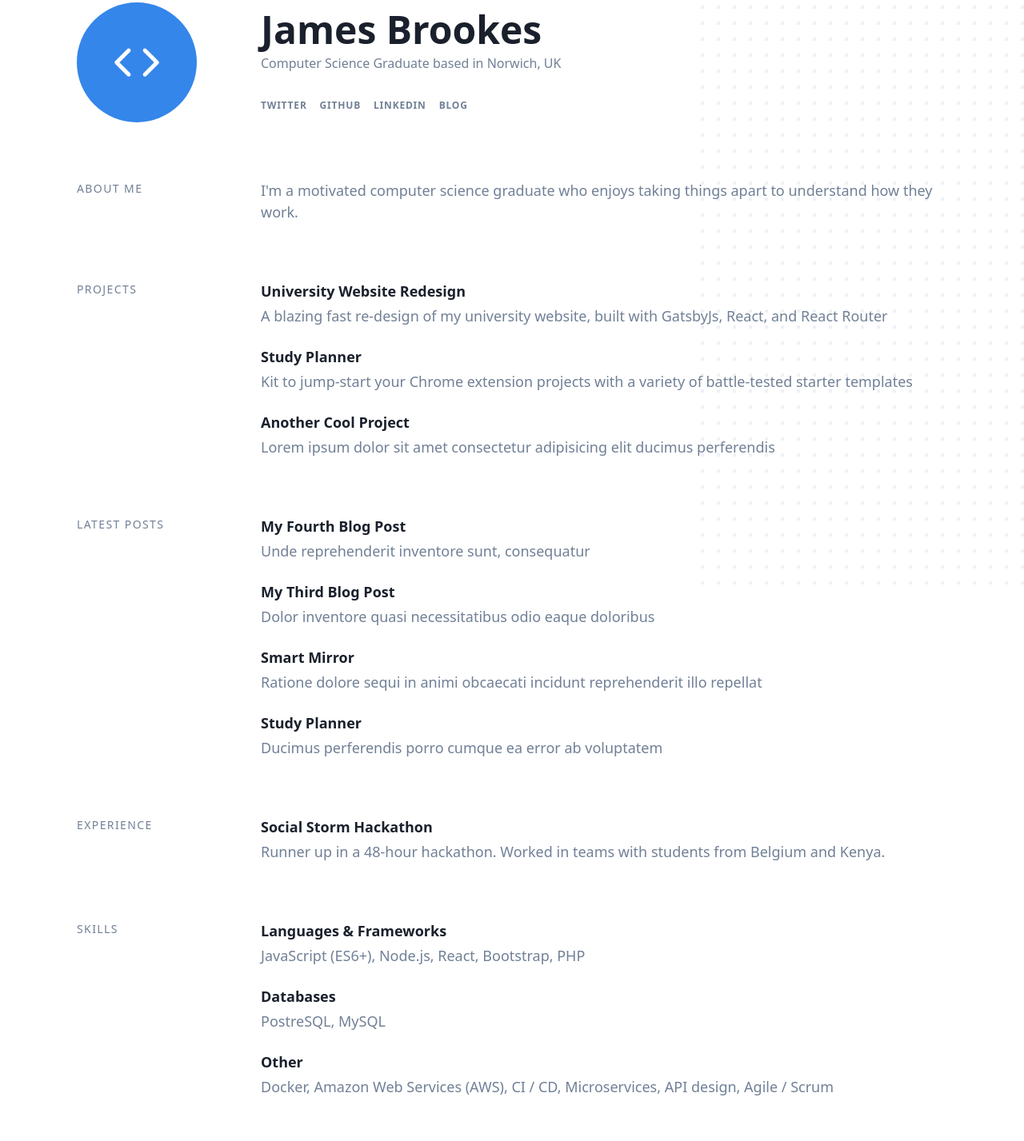
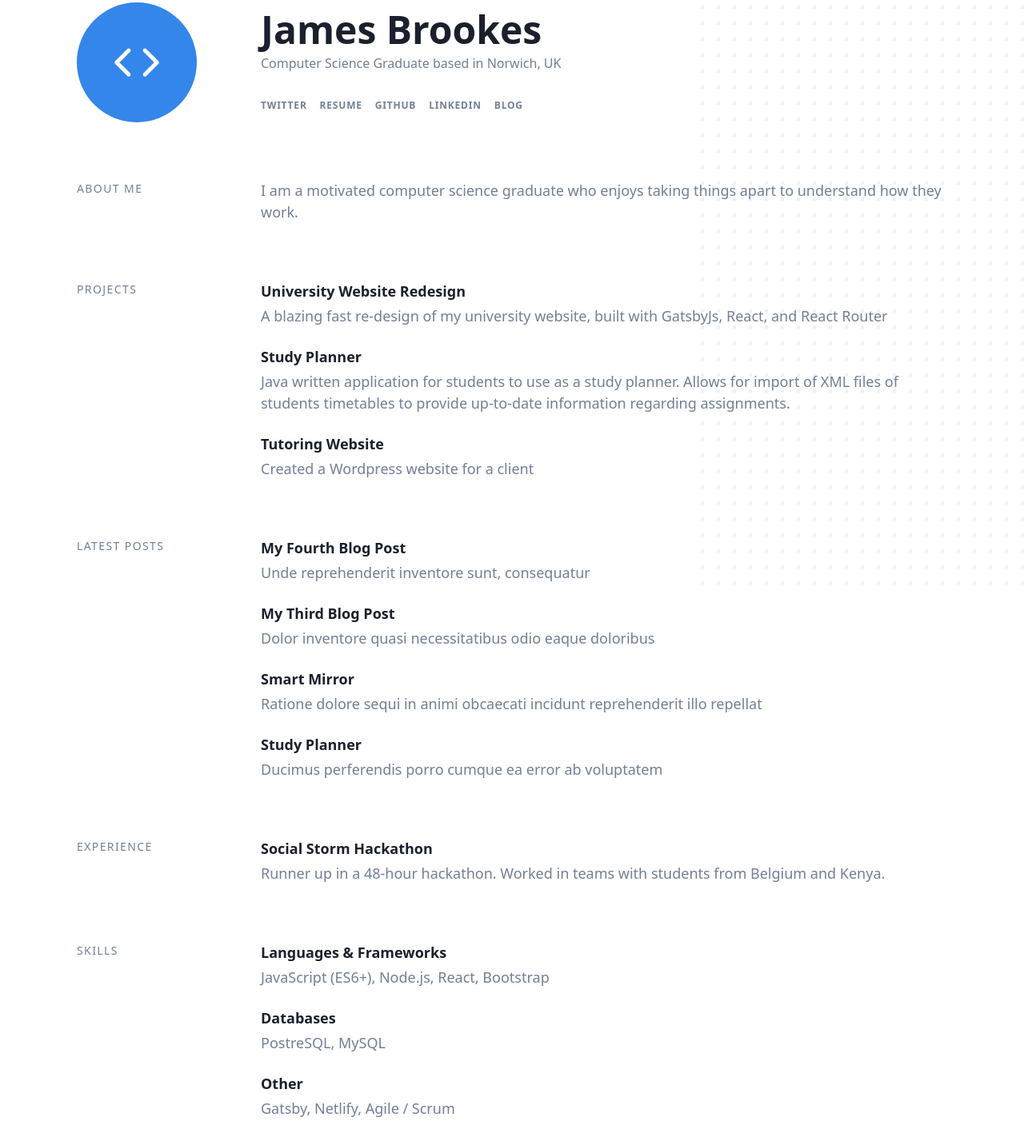
Before and after one commit to james0209/portfolio, a Gatsby site: page / in a window 1280 px wide. Shown: the part 93-1520 px from the top of the page at 80% size. Built offline with nearby package versions, Linux system fonts and the light colour scheme; Gatsby itself is replaced by a stand-in of ours.

Commit message:
add resume

```diff
--- a/gatsby-config.js
+++ b/gatsby-config.js
@@ -15,8 +15,9 @@ module.exports = {
     github: `https://github.com/james0209`,
     // Optional: LinkedIn account URL
     linkedin: `https://www.linkedin.com/in/james-brookes-367413193/`,
+
     // Content of the About Me section
-    about: `I'm a motivated computer science graduate who enjoys taking things apart to understand how they work.`,
+    about: `I am a motivated computer science graduate who enjoys taking things apart to understand how they work.`,
     // Optional: List your projects, they must have `name` and `description`. `link` is optional.
     projects: [
       {
@@ -28,13 +29,12 @@ module.exports = {
       {
         name: 'Study Planner',
         description:
-          'Kit to jump-start your Chrome extension projects with a variety of battle-tested starter templates',
-        link: 'https://chromeextensionkit.com/?ref=devfolio',
+          'Java written application for students to use as a study planner. Allows for import of XML files of students timetables to provide up-to-date information regarding assignments.',
+        link: 'https://github.com/james0209/StudyPlanner',
       },
       {
-        name: 'Another Cool Project',
-        description:
-          'Lorem ipsum dolor sit amet consectetur adipisicing elit ducimus perferendis',
+        name: 'Tutoring Website',
+        description: 'Created a Wordpress website for a client',
         link: 'https://github.com/RyanFitzgerald/devfolio',
       },
     ],
@@ -51,7 +51,7 @@ module.exports = {
     skills: [
       {
         name: 'Languages & Frameworks',
-        description: 'JavaScript (ES6+), Node.js, React, Bootstrap, PHP',
+        description: 'JavaScript (ES6+), Node.js, React, Bootstrap',
       },
       {
         name: 'Databases',
@@ -59,8 +59,7 @@ module.exports = {
       },
       {
         name: 'Other',
-        description:
-          'Docker, Amazon Web Services (AWS), CI / CD, Microservices, API design, Agile / Scrum',
+        description: 'Gatsby, Netlify, Agile / Scrum',
       },
     ],
   },
--- a/src/components/header/index.jsx
+++ b/src/components/header/index.jsx
@@ -45,6 +45,13 @@ const Header = ({ metadata = {}, noBlog = false }) => {
               </a>
             </li>
           )}
+
+          <li className={classes.item}>
+            <a className={classes.link} href={'/JamesBrookesCV.pdf'}>
+              Resume
+            </a>
+          </li>
+
           {github && (
             <li className={classes.item}>
               <a className={classes.link} href={github}>
```
Also changed, not shown: 1 other file.
